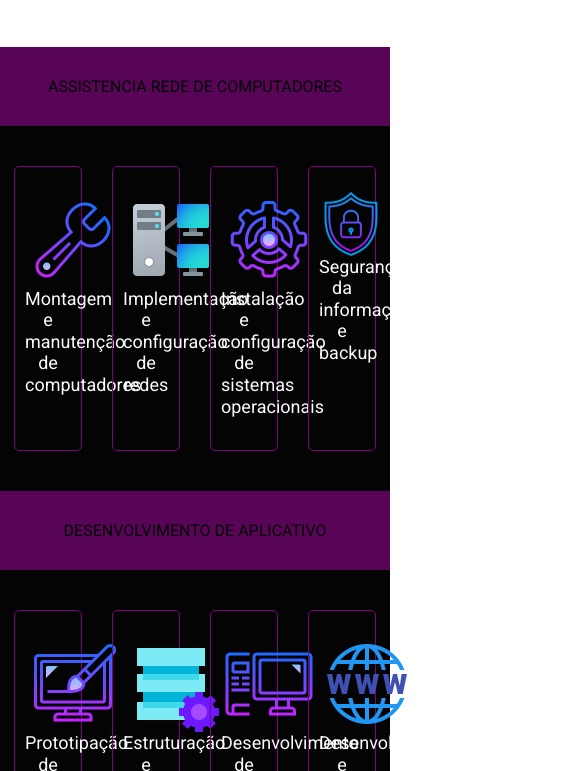
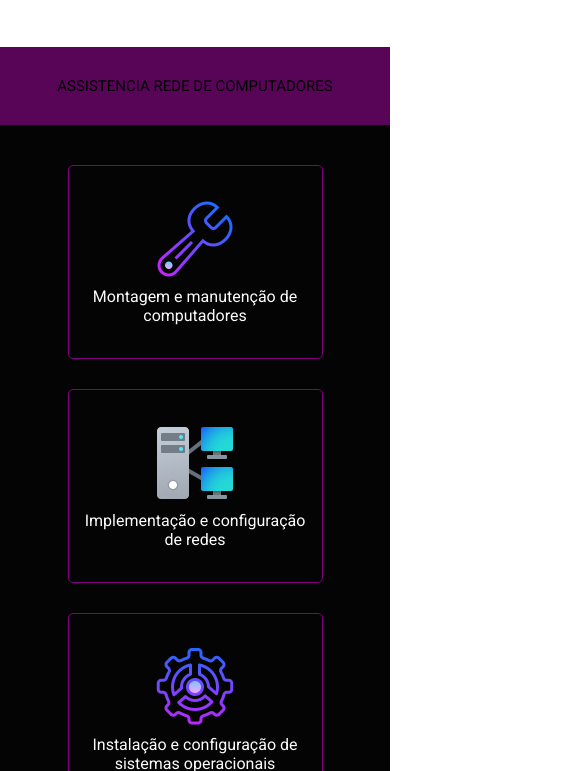
Before and after one commit to jrcosta23/jrcosta23.github.io, a plain HTML site: page profile/index.html in a window 390 px wide. Shown: the part 913-1684 px from the top of the page, 585 px wide, since content can reach past the window. Drawn offline with nearby package versions, Linux system fonts and the light colour scheme.

Commit message:
Update style.css

```diff
--- a/profile/style/style.css
+++ b/profile/style/style.css
@@ -393,78 +393,73 @@ iframe {
   background: black;
 }
 
-/* estilos  para telas */
+/* Estilos para telas menores */
 @media screen and (max-width: 480px) {
   .apresentacao {
       flex-direction: column;
-    text-align: center;
-
-
   }
 
   .left img {
     margin-bottom: 14px;
-
   }
 
   .right {
     text-align: center;
-
   }
 
- .containersobremim{
+  .containersobremim {
     flex-direction: column;
   }
+
   .containersobremim .left {
     width: 75%;
     margin-right: auto;
     margin-left: auto;
   }
 
-  .containersobremim .right{
+  .containersobremim .right {
     width: 75%;
     margin-right: auto;
     margin-left: auto;
+  }
 
-   .containerServico{
+  .containerServicos {
     flex-direction: column;
   }
 
-
   .containerServicos h2 {
-    font: 16px;
+    font-size: 16px;
   }
 
-   .container1,
-   .container2,
-   .container3,
-   .container4,
-   .container5,
-   .container6,
-   .container7,
-   .container8{
+  .itemServico1,
+  .itemServico2,
+  .itemServico3,
+  .itemServico4,
+  .itemServico5,
+  .itemServico6,
+  .itemServico7,
+  .itemServico8 {
     width: 75%;
     margin-left: auto;
     margin-right: auto;
   }
 
-   #servico h3{
+  #servicos h3 {
     font-size: 15px;
   }
 
-   .displayContato{
+  .displayContato {
     flex-direction: column;
   }
 
-  texterea{
+  textarea {
     width: 200px;
   }
+
   .mapa {
     margin-left: 0px;
     margin-top: 50px;
+
   }
 
 }
-
-
-}
```
Lines whose indentation alone changed are shown as unchanged.
